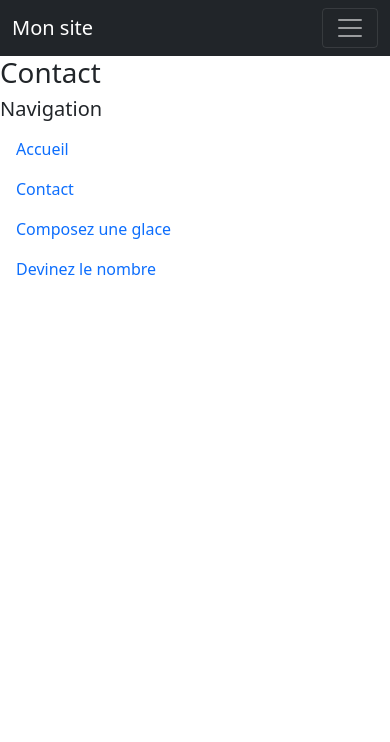
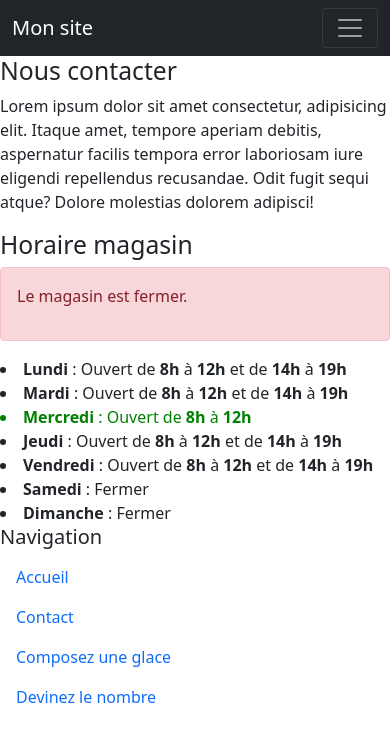
Before and after one commit to RomainDev85/formation-php, a PHP site: page /contact.php in a window 390 px wide. Shown: the top 742 px of the page. Run offline with PHP 8.4, Linux system fonts and the light colour scheme.

Commit message:
chapitre 14: fait

```diff
--- /dev/null
+++ b/html/config/config.php
@@ -0,0 +1,36 @@
+<?php
+
+define('JOURS', [
+  'Lundi',
+  'Mardi',
+  'Mercredi',
+  'Jeudi',
+  'Vendredi',
+  'Samedi',
+  'Dimanche'
+]);
+
+define('CRENEAUX', [
+  [
+    [8, 12],
+    [14, 19]
+  ],
+  [
+    [8, 12],
+    [14, 19]
+  ],
+  [
+    [8, 12]
+  ],
+  [
+    [8, 12],
+    [14, 19]
+  ],
+  [
+    [8, 12],
+    [14, 19]
+  ],
+  [],
+  []
+]);
+?>
--- a/html/contact.php
+++ b/html/contact.php
@@ -1,8 +1,23 @@
 <?php
-$title = "Nous contacter";
-require 'components/header.php';
+  $title = "Nous contacter";
+  require_once 'config/config.php';
+  require 'functions/contact.php';
+  require 'components/header.php';
 ?>
 
-<h1>Contact</h1>
+<div class="row">
+  <div class="col-md-8">
+    <h2>Nous contacter</h2>
+    <p>Lorem ipsum dolor sit amet consectetur, adipisicing elit. Itaque amet, tempore aperiam debitis, aspernatur facilis tempora error laboriosam iure eligendi repellendus recusandae. Odit fugit sequi atque? Dolore molestias dolorem adipisci!
+    </p>
+  </div>
+  <div class="col-md-4">
+    <h2>Horaire magasin</h2>
+    <?= in_creneau(CRENEAUX) ?>
+    <?php foreach(JOURS as $k => $jour): ?>
+      <li <?php if($k + 1 === (int)date('N')): ?> style="color:green"<?php endif ?>><strong><?= $jour ?></strong> : <?= creneaux_html(CRENEAUX[$k]) ?></li>
+    <?php endforeach ?>
+  </div>
+</div>
 
 <?php require 'components/footer.php' ?>
--- /dev/null
+++ b/html/functions/contact.php
@@ -0,0 +1,47 @@
+<?php
+
+function creneaux_html(array $creneaux){
+  $phrases = [];
+  if(count($creneaux) === 0){
+    return 'Fermer';
+  } else {
+    foreach( $creneaux as $creneau ){
+      $phrases[] = "de <strong>$creneau[0]h</strong> à <strong>$creneau[1]h</strong>";
+    }
+    return 'Ouvert ' . implode(" et ", $phrases);
+  }
+}
+
+function in_creneau(array $creneaux): string {
+  // return date('N d m o');
+  $jour = (int)date('N') - 1;
+  $heure = (int)date('G') + 1;
+  // print_r($jour);
+  // print_r($heure);
+  // $jour = 4; // Pour tester
+  // $heure = 13; // Pour tester
+  $html = null;
+
+  if(count($creneaux[$jour]) === 0) {
+    return
+      '<div class="alert alert-danger">
+        <p>Le magasin est fermé</p>
+      </div>';
+  }
+  foreach($creneaux[$jour] as $creneau){
+    $ouvert = null;
+    if($heure >= $creneau[0] && $heure < $creneau[1]){
+      $ouvert = true;
+    }
+    if($ouvert === true){
+      $html = '<div class="alert alert-success">
+                <p>Le magasin est ouvert.</p>
+              </div>';
+    } elseif($ouvert === null) {
+      $html = '<div class="alert alert-danger">
+                <p>Le magasin est fermer.</p>
+              </div>';
+    }
+  }
+  return $html;
+}
```
